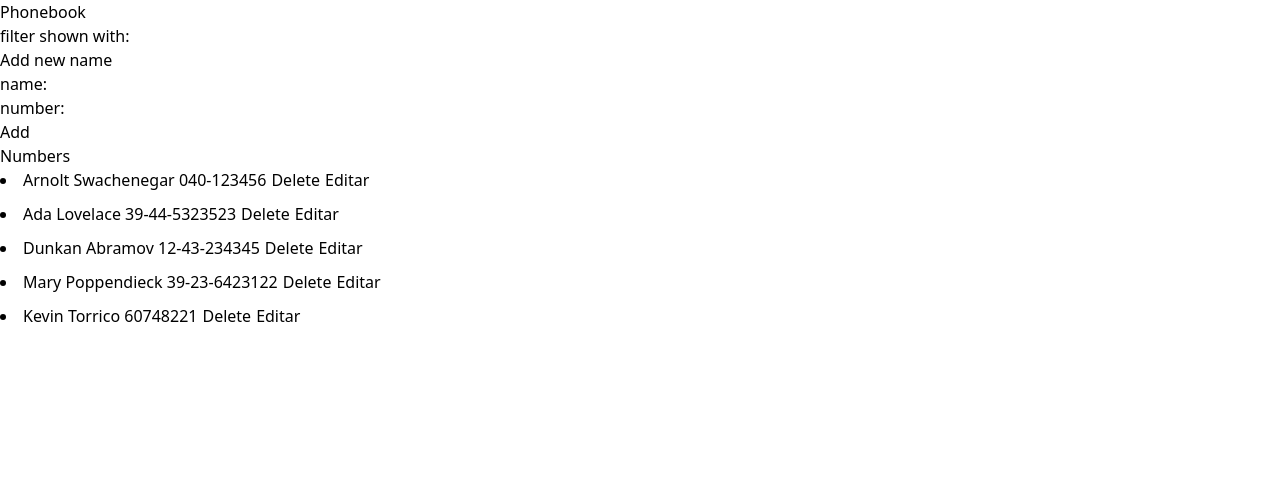
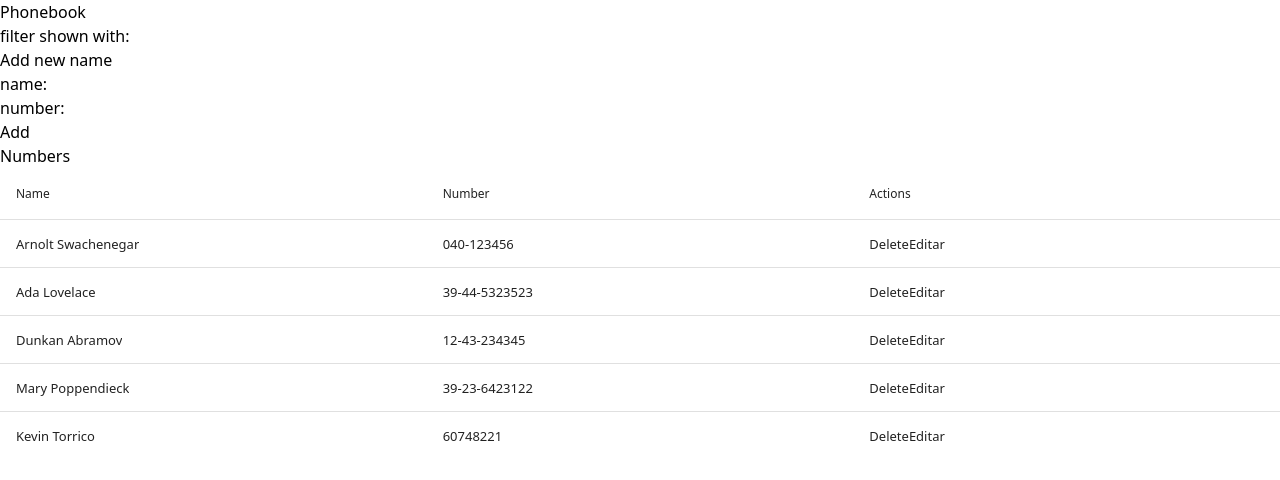
Before and after one commit to mauroSoliz98/Phone-book, a React (Vite) app: page / in a window 1280 px wide. Shown: the top 480 px of the page. Built offline with nearby package versions, Linux system fonts and the light colour scheme; data requests are answered from the project's data file.

Commit message:
Se logro incorporar la tabla exitosamente

```diff
--- a/src/App.jsx
+++ b/src/App.jsx
@@ -11,15 +11,21 @@ const App = () => {
   const [newNumber, setNewNumber] = useState('')
   const [filterName, setFilterName] = useState('') //creamos un variable useState buleana
   const [isOpen, setIsOpen] = useState(false)
-  const [selectedItem, setSelectedItem] = useState([''])
+  const [selectedItem, setSelectedItem] = useState([])
+
+  const getPersons = async() => {
+    try {
+    const initialPersons = await personServices.getAll()
+    setPersons(initialPersons)
+    console.log(initialPersons);
+    } catch(error) {
+      console.log(error);
+
+    }
+  }
 
   useEffect(() => {
-    async function fetchData() {
-      const initialPersons = await personServices.getAll()
-      setPersons(initialPersons)
-      console.log(initialPersons);
-    }
-    fetchData()
+    getPersons()
   }, [])
 
 
@@ -104,13 +110,10 @@ const App = () => {
                       newNumber={newNumber} handleInputNumber={handleInputNumber}
                       titleButton={'Add'} />
         <h2>Numbers</h2>
-        { myFilter.map((person, i) =>
-          <Persons key={i}
-                  person={person}
-                  onDelete={() => toggleDeleteOf(person)}
-                  setIsOpen={() => showModal(person.id)}/>
-
-        )}
+          <Persons
+                  persons={myFilter}
+                  onDelete={toggleDeleteOf}
+                  setIsOpen={showModal}/>
         {/*Open Modal*/}
         { isOpen &&
           <Modal setIsOpen={setIsOpen}>
--- a/src/components/Persons.jsx
+++ b/src/components/Persons.jsx
@@ -1,15 +1,34 @@
-export const Persons = ({person, onDelete, setIsOpen}) => {
+import DataTable from "react-data-table-component"
+
+export const Persons = ({persons, onDelete, setIsOpen}) => {
+  const columns = [
+    {
+      name: 'Name',
+      selector: row => row.name,
+    },
+    {
+      name: 'Number',
+      selector: row => row.number
+    },
+    {
+      name: 'Actions',
+      cell: (row) => (
+        <div className=" flex gap-3 text-white">
+          <button className="hover:bg-blue-500 shadow-lg hover:shadow-blue-500/50 p-1 rounded-sm bg-blue-700"
+                onClick={()=> onDelete(row)}>
+            Delete
+        </button>
+        <button className="hover:bg-indigo-500 shadow-lg hover:shadow-indigo-500/50 p-1 rounded-sm bg-indigo-700"
+                onClick={() => setIsOpen(row.id)}>
+          Editar
+        </button>
+      </div>
+      )
+    },
+  ];
   return (
-    <div style={{ display: "flex", alignItems: "center", gap: 5, marginBottom:10}}>
-      <li>{person.name} {person.number}</li>
-      <button className="hover:bg-blue-500 shadow-lg hover:shadow-blue-500/50 p-1 rounded-sm bg-blue-700"
-              onClick={onDelete}>
-        Delete
-      </button>
-      <button className="hover:bg-indigo-500 shadow-lg hover:shadow-indigo-500/50 p-1 rounded-sm bg-indigo-700"
-              onClick={setIsOpen}>
-        Editar
-      </button>
+    <div>
+      <DataTable columns={columns} data={persons}/>
     </div>
 
   )
```
